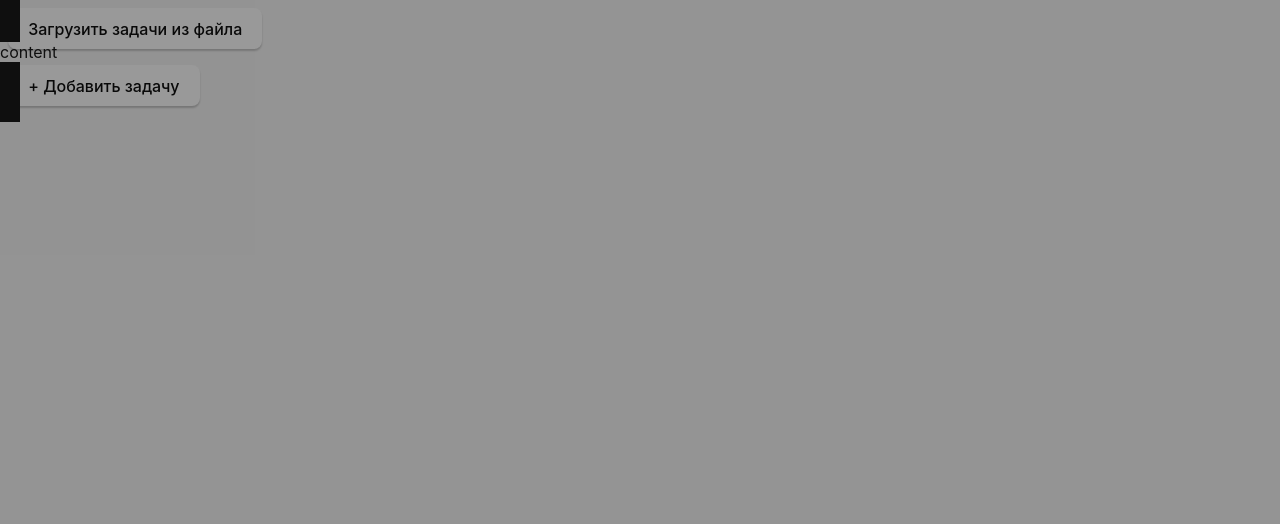
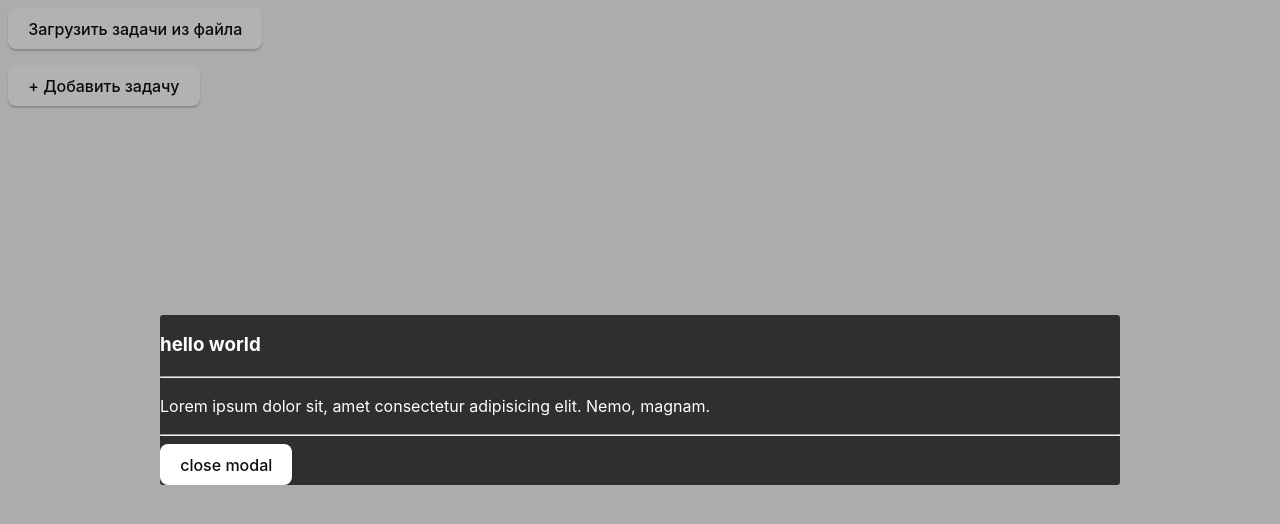
Before and after one commit to sergashtromb/Learn_Tauri_with_Svelte, a Svelte app: page / in a window 1280 px wide. Shown: the top 524 px of the page. Built offline with nearby package versions, Linux system fonts and the light colour scheme.

Commit message:
Прогресс по модальным окнам

```diff
--- a/src/App.svelte
+++ b/src/App.svelte
@@ -4,10 +4,13 @@
   import { open } from '@tauri-apps/api/dialog';
 
   import Task from "./lib/Task.svelte"
+  import Modal from "./lib/Modal.svelte";
 
   // C:\Users\Sergio\Desktop\tasks.txt
   let tasks = [];
   let path = " ";
+  let showModal = true;
+
 
   async function get_tasks() {
 
@@ -55,30 +58,6 @@
 
 <style>
 
-.modal_window {
-  display: block;
-  position: fixed;
-  width: 100%;
-  height: 100%;
-  left: 0;
-  top: 0;
-  background-color:rgba(0, 0, 0, 0.4);
-  overflow: auto;
-  z-index: 1;
-}
-
-.modal_content {
-  margin: 0 auto;
-  width: 75%;
-  background-color: #0f0f0f;
-  padding: 20px;
-  position: relative;
-}
-
-#main_container {
-  margin: auto, 0;
-}
-
 li {
   list-style-type: none;
 }
@@ -86,19 +65,20 @@ li {
 ul {
   padding-inline-start: 0px;
 }
-
-
 </style>
 
 <div id="main_container">
 
-  <dev class="modal_window">
+  <div class="modal_window">
 
-    <dev class="modal_content">
-      <p>content</p>
-    </dev>
+    <Modal bind:showModal>
 
-  </dev>
+      <h3 slot="modal_header">hello world</h3>
+      <p slot="modal_content">Lorem ipsum dolor sit, amet consectetur adipisicing elit. Nemo, magnam.</p>
+
+    </Modal>
+
+  </div>
 
   <div id="tools">
     <button on:click={get_tasks}>Загрузить задачи из файла</button>
--- /dev/null
+++ b/src/lib/Modal.svelte
@@ -0,0 +1,66 @@
+<script>
+	export let showModal; // boolean
+
+	let dialog; // HTMLDialogElement
+	//on:click|self={() => dialog.close()}
+	$: if (dialog && showModal) dialog.showModal();
+</script>
+
+<style>
+	dialog {
+		width: calc(100vw - 25vw);
+        background-color: #2f2f2f;
+        border-radius: 0.2em;
+		border: none;
+		padding: 0;
+	}
+    #content {
+        color: #fff;
+        position: relative;
+    }
+	dialog::backdrop {
+		background: rgba(0, 0, 0, 0.3);
+	}
+	dialog[open] {
+		animation: zoom 0.3s cubic-bezier(0.34, 1.56, 0.64, 1);
+	}
+	@keyframes zoom {
+		from {
+			transform: scale(0.95);
+		}
+		to {
+			transform: scale(1);
+		}
+	}
+	dialog[open]::backdrop {
+		animation: fade 0.2s ease-out;
+	}
+	@keyframes fade {
+		from {
+			opacity: 0;
+		}
+		to {
+			opacity: 1;
+		}
+	}
+	button {
+		display: block;
+	}
+
+</style>
+
+
+<!-- svelte-ignore a11y-click-events-have-key-events a11y-no-noninteractive-element-interactions -->
+<dialog
+	bind:this={dialog}
+	on:close={() => (showModal = false)} >
+	<!-- svelte-ignore a11y-no-static-element-interactions -->
+	<div id="content">
+		<slot name="modal_header" />
+		<hr />
+		<slot name="modal_content" />
+		<hr />
+		<!-- svelte-ignore a11y-autofocus -->
+		<button autofocus on:click={() => dialog.close()}>close modal</button>
+	</div>
+</dialog>
```
